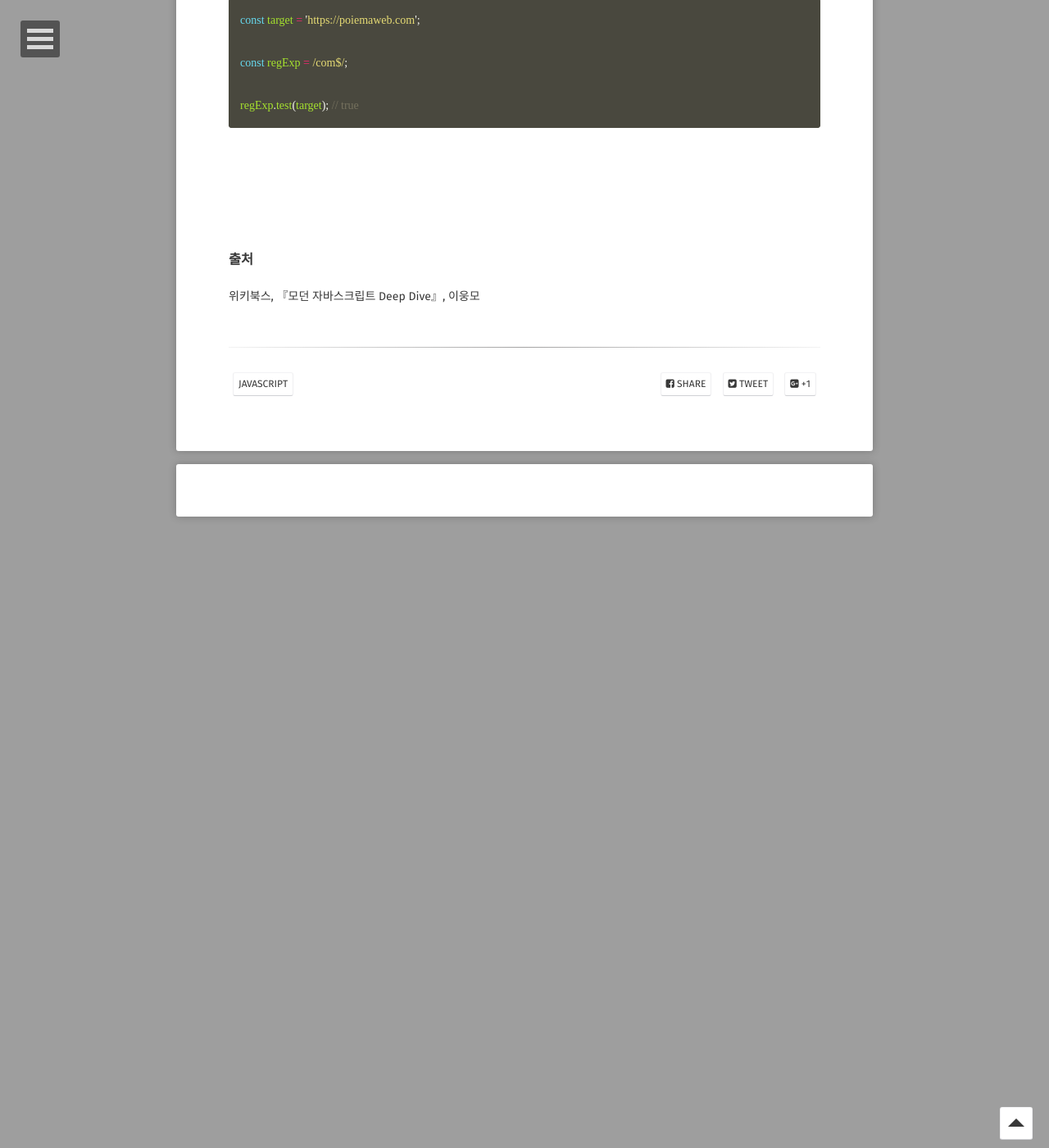
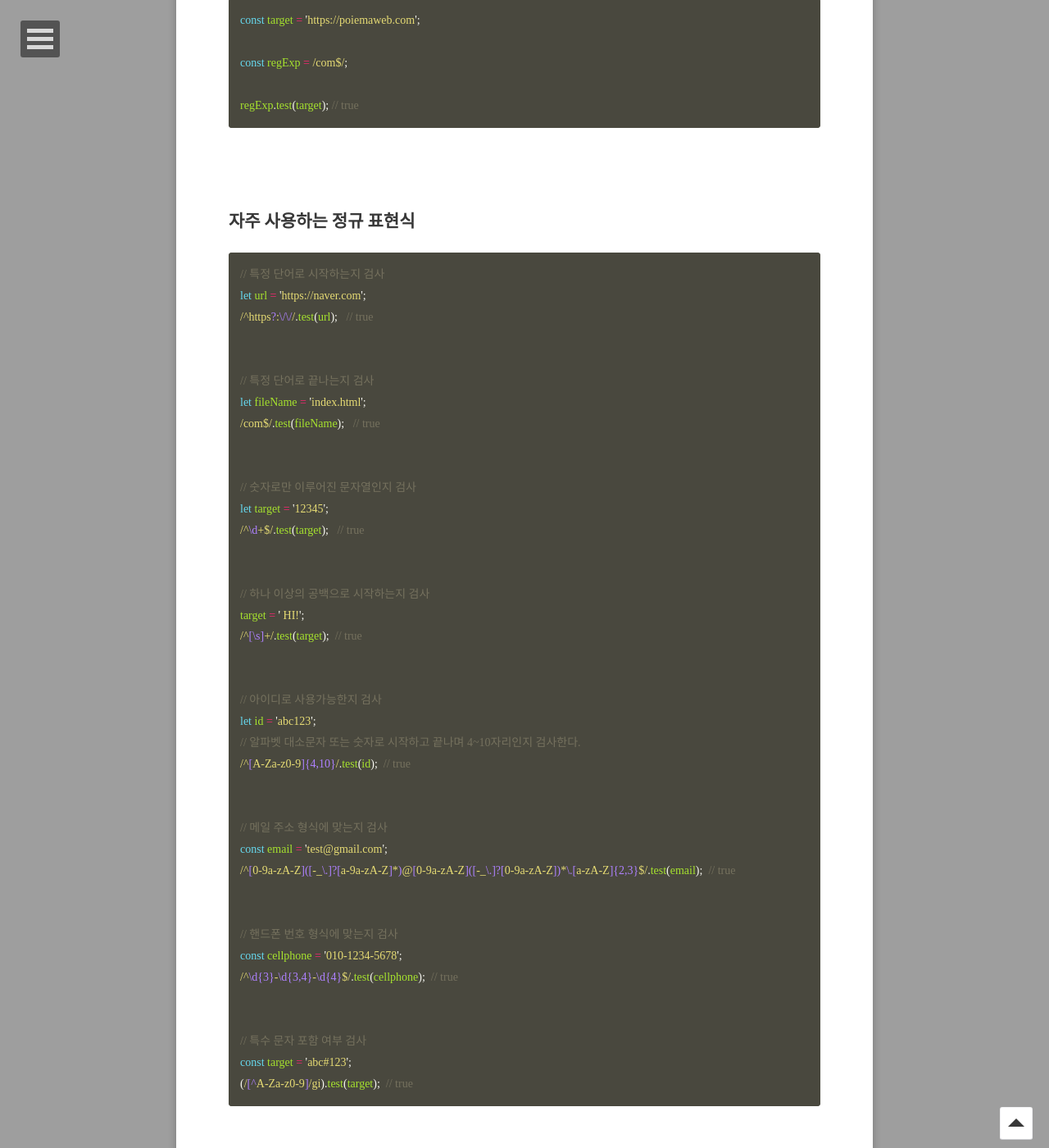
Before and after one commit to KYJKY/KYJKY.github.io, a Jekyll site: the page built from _posts/javascript/2023-01-15-[JavaScript-22].markdown, in a window 1280 px wide and 1400 px high, scrolled down 15292 px. Shown: the whole window at 82% size. Built offline with Jekyll 4.4.1, drawn with Linux system fonts in a browser that asks for light colours; some web fonts are replaced; comment, search, counter and statistics services are not loaded; before the commit the page ends 15922 px from its top, so only the background shows below that.

Commit message:
자주 사용하는 정규 표현식

````diff
--- a/_posts/javascript/2023-01-15-[JavaScript-22].markdown
+++ b/_posts/javascript/2023-01-15-[JavaScript-22].markdown
@@ -587,6 +587,52 @@ const regExp = /com$/;
 regExp.test(target); // true
 ```
 
+<br>
+<br>
+
+## 자주 사용하는 정규 표현식
+```javascript
+// 특정 단어로 시작하는지 검사
+let url = 'https://naver.com';
+/^https?:\/\//.test(url);   // true
+
+
+// 특정 단어로 끝나는지 검사
+let fileName = 'index.html';
+/com$/.test(fileName);   // true
+
+
+// 숫자로만 이루어진 문자열인지 검사
+let target = '12345';
+/^\d+$/.test(target);   // true
+
+
+// 하나 이상의 공백으로 시작하는지 검사
+target = ' HI!';
+/^[\s]+/.test(target);  // true
+
+
+// 아이디로 사용가능한지 검사
+let id = 'abc123';
+// 알파벳 대소문자 또는 숫자로 시작하고 끝나며 4~10자리인지 검사한다.
+/^[A-Za-z0-9]{4,10}/.test(id);  // true
+
+
+// 메일 주소 형식에 맞는지 검사
+const email = 'test@gmail.com';
+/^[0-9a-zA-Z]([-_\.]?[a-9a-zA-Z]*)@[0-9a-zA-Z]([-_\.]?[0-9a-zA-Z])*\.[a-zA-Z]{2,3}$/.test(email);  // true
+
+
+// 핸드폰 번호 형식에 맞는지 검사
+const cellphone = '010-1234-5678';
+/^\d{3}-\d{3,4}-\d{4}$/.test(cellphone);  // true
+
+
+// 특수 문자 포함 여부 검사
+const target = 'abc#123';
+(/[^A-Za-z0-9]/gi).test(target);  // true
+```
+
 
 
 
````
